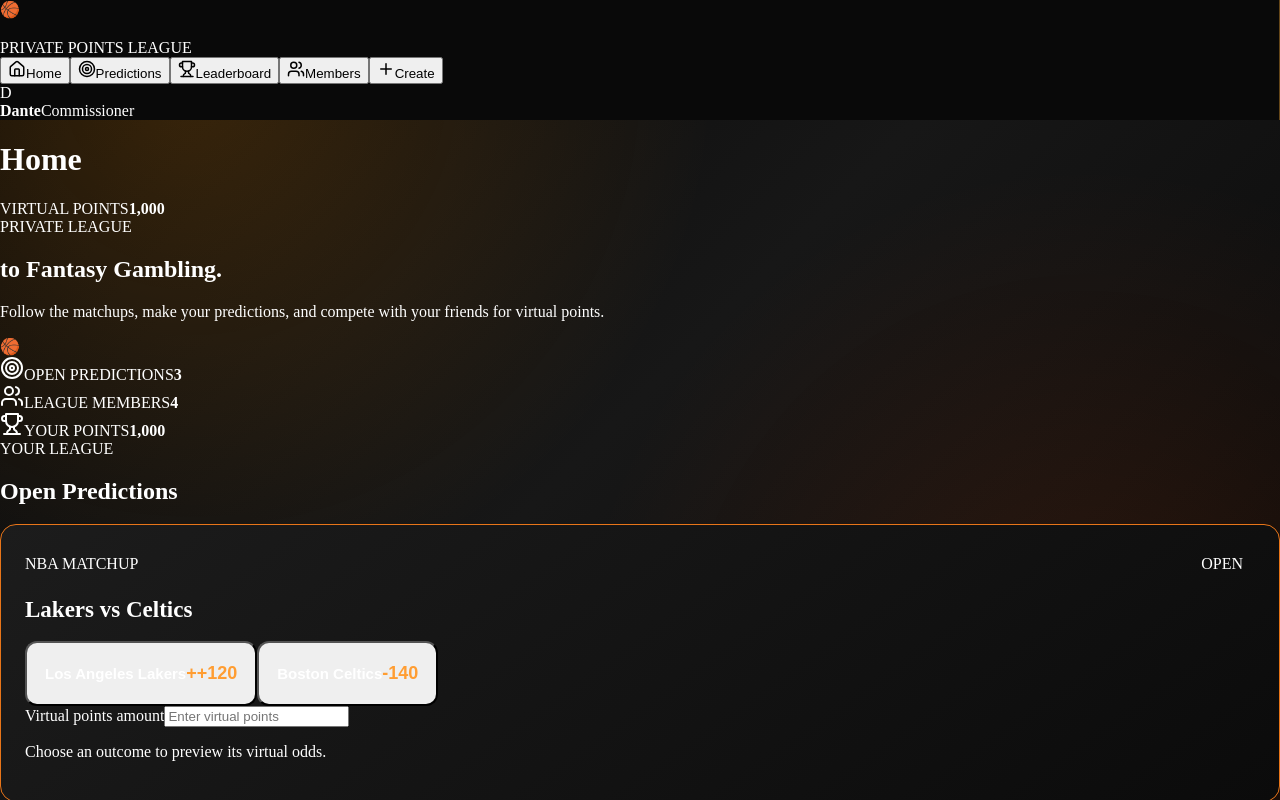
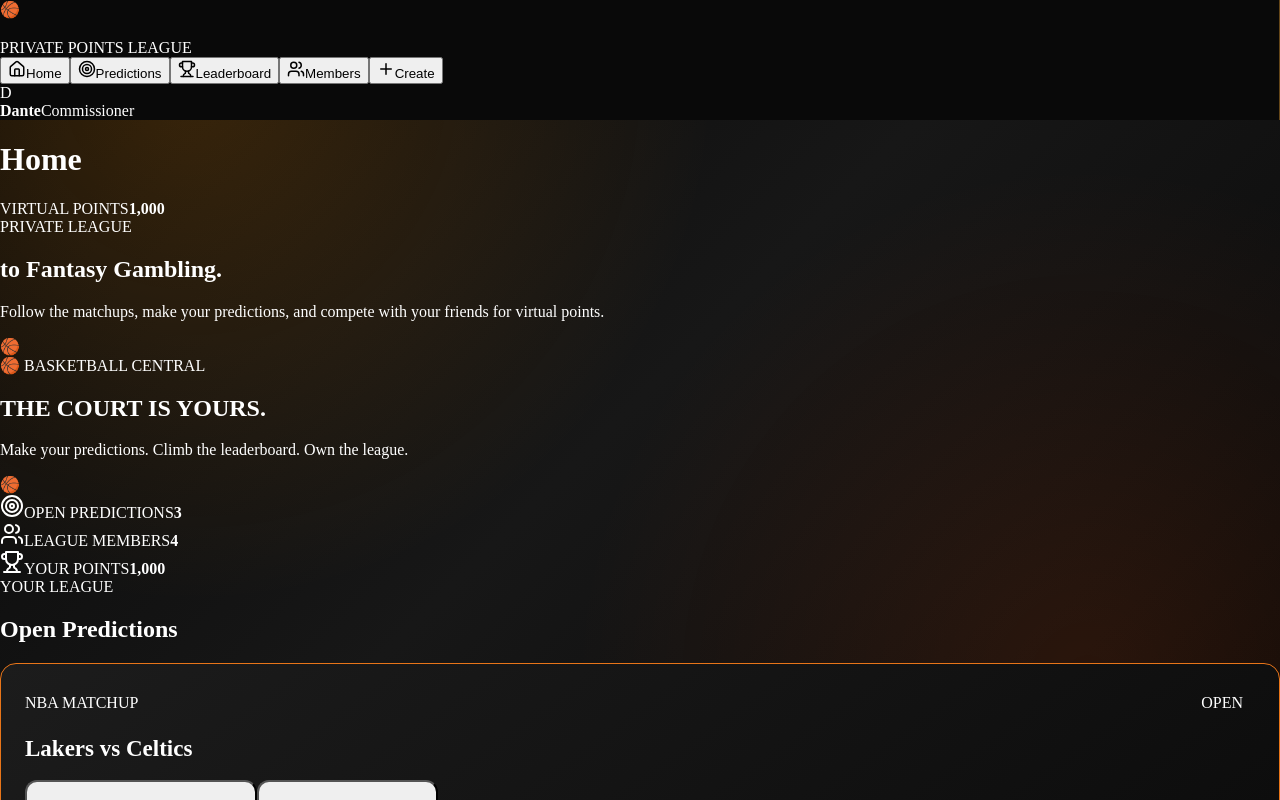
Before and after one commit to drelli8/Fantasy-, a React (Vite) app: page / in a window 1280 px wide. Shown: the top 800 px of the page. Built offline with nearby package versions, Linux system fonts and the light colour scheme.

Commit message:
Add featured banner for basketball predictions
Added a featured banner section with promotional content.

```diff
--- a/src/src/App.jsx
+++ b/src/src/App.jsx
@@ -154,6 +154,15 @@ export default function App() {
               </div>
               <div className="welcome-mark">🏀</div>
             </section>
+
+<section className="featured-banner">
+  <div>
+    <span className="eyebrow">🏀 BASKETBALL CENTRAL</span>
+    <h2>THE COURT IS YOURS.</h2>
+    <p>Make your predictions. Climb the leaderboard. Own the league.</p>
+  </div>
+  <div className="basketball-art">🏀</div>
+</section>
 
             <section className="stats">
               <div className="stat-card">
```
